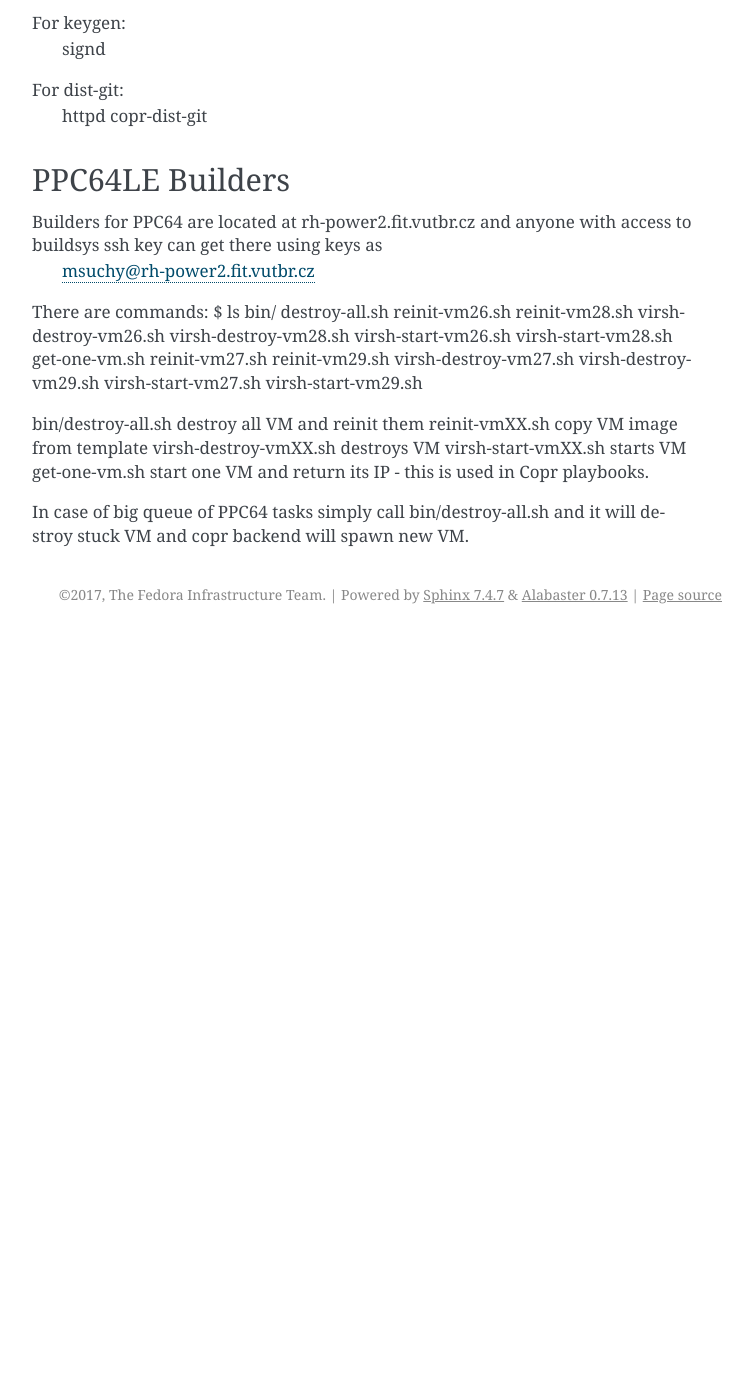
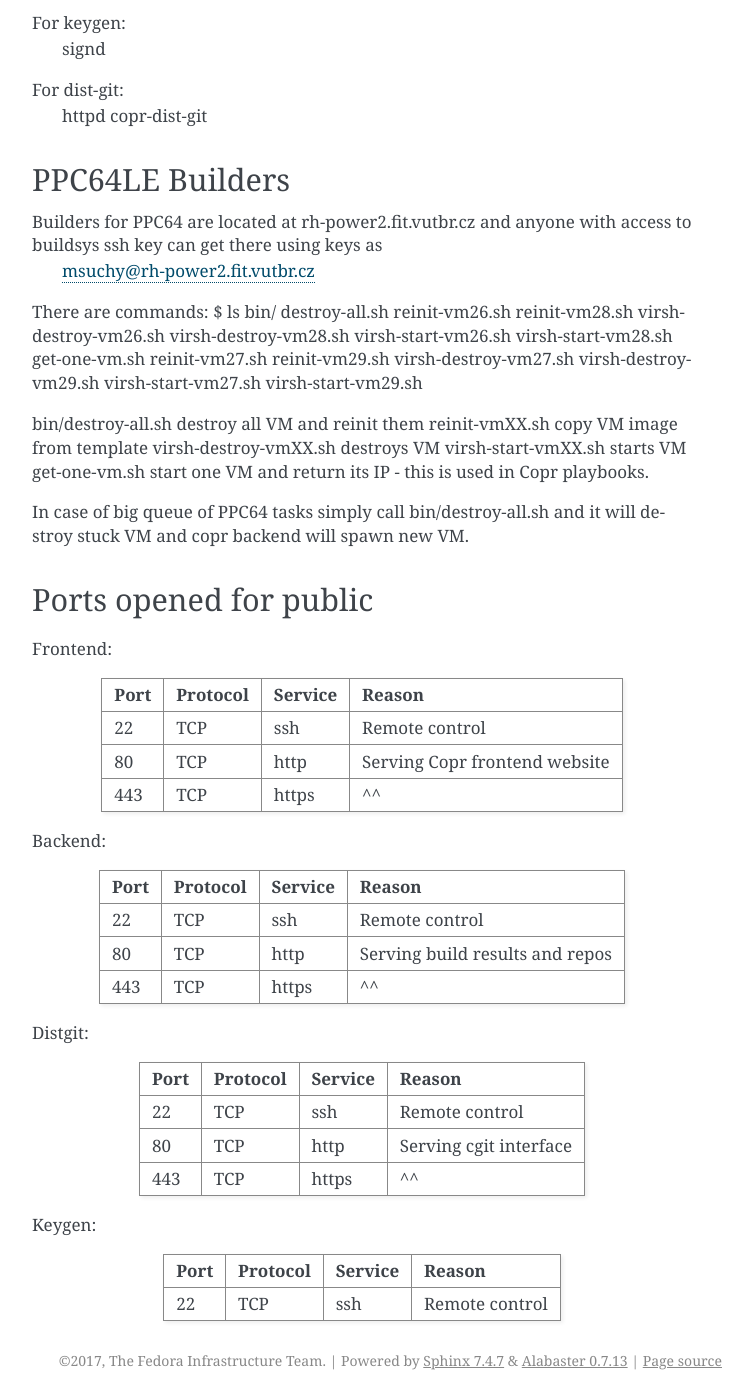
Before and after one commit to FrostyX/infra-docs, a Sphinx documentation site: the page built from docs/sysadmin-guide/sops/copr.rst, in a window 1280 px wide and 1400 px high, scrolled down 3731 px. Shown: the whole window, without its empty margins (388-1141 px from the left). Built offline with Sphinx 7.4.7, drawn with Linux system fonts in a browser that asks for light colours; before the commit the page ends 4365 px from its top, so only the background shows below that; some of the changed text lies outside the part shown.

Commit message:
Add Copr public ports

```diff
--- a/docs/sysadmin-guide/sops/copr.rst
+++ b/docs/sysadmin-guide/sops/copr.rst
@@ -194,3 +194,51 @@
 get-one-vm.sh  start one VM and return its IP - this is used in Copr playbooks.
 
 In case of big queue of PPC64 tasks simply call bin/destroy-all.sh and it will destroy stuck VM and copr backend will spawn new VM.
+
+
+Ports opened for public
+=======================
+
+Frontend:
+
++------+----------+---------+---------------------------------+
+| Port | Protocol | Service | Reason                          |
++======+==========+=========+=================================+
+| 22   | TCP      | ssh     | Remote control                  |
++------+----------+---------+---------------------------------+
+| 80   | TCP      | http    | Serving Copr frontend website   |
++------+----------+---------+---------------------------------+
+| 443  | TCP      | https   | ^^                              |
++------+----------+---------+---------------------------------+
+
+Backend:
+
++------+----------+---------+---------------------------------+
+| Port | Protocol | Service | Reason                          |
++======+==========+=========+=================================+
+| 22   | TCP      | ssh     | Remote control                  |
++------+----------+---------+---------------------------------+
+| 80   | TCP      | http    | Serving build results and repos |
++------+----------+---------+---------------------------------+
+| 443  | TCP      | https   | ^^                              |
++------+----------+---------+---------------------------------+
+
+Distgit:
+
++------+----------+---------+---------------------------------+
+| Port | Protocol | Service | Reason                          |
++======+==========+=========+=================================+
+| 22   | TCP      | ssh     | Remote control                  |
++------+----------+---------+---------------------------------+
+| 80   | TCP      | http    | Serving cgit interface          |
++------+----------+---------+---------------------------------+
+| 443  | TCP      | https   | ^^                              |
++------+----------+---------+---------------------------------+
+
+Keygen:
+
++------+----------+---------+---------------------------------+
+| Port | Protocol | Service | Reason                          |
++======+==========+=========+=================================+
+| 22   | TCP      | ssh     | Remote control                  |
++------+----------+---------+---------------------------------+
```
